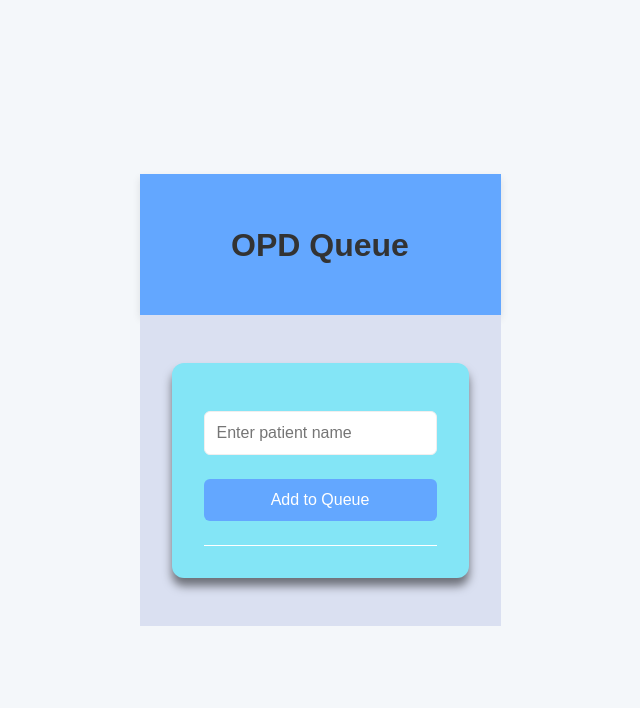
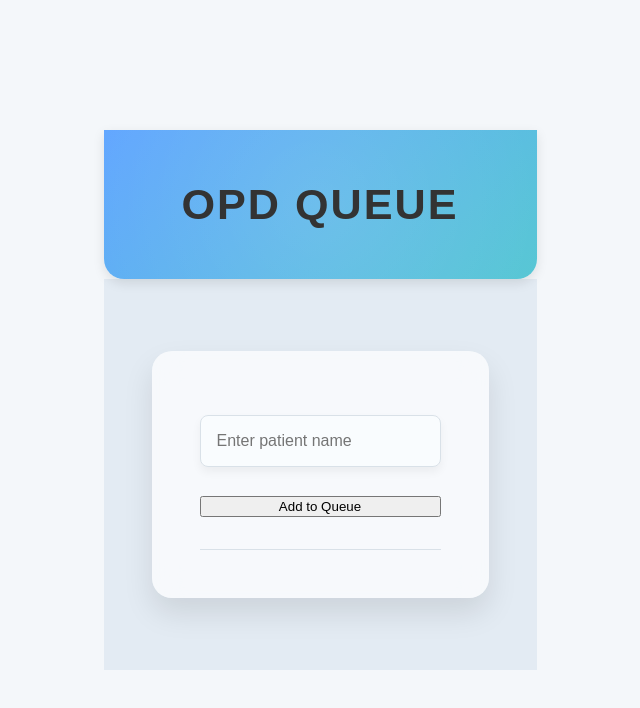
Before and after one commit to Adheroad/SIH_Hospital_MGMT_sys, a React (Create React App) app in the folder env/frontend/: page /OPDqueue in a window 1280 px wide. Shown: the top 708 px of the page, without its empty margins (320-960 px from the left). Built offline with nearby package versions, Linux system fonts and the light colour scheme; the HTML template or start-up script is replaced by a standard one.

Commit message:
modified:   env/frontend/src/OPDqueue.css

```diff
--- a/env/frontend/src/OPDqueue.css
+++ b/env/frontend/src/OPDqueue.css
@@ -1,11 +1,12 @@
 /* Global Styles */
 body {
     font-family: 'Arial', sans-serif;
-    background-color: #fffdfd;
-    margin: 10;
-    padding: 10;
+    background-color: #f0f4f8;
+    margin: 0;
+    padding: 0;
     line-height: 1.6;
-    color: #000000;
+    color: #2e3d49;
+    transition: background-color 0.3s ease, color 0.3s ease;
 }
 
 .container {
@@ -14,46 +15,91 @@ body {
     min-height: 100vh;
 }
 
+/* Header Styling */
 header {
-    background-color: #63a7ff;
-    color: rgb(255, 255, 255);
-    padding: 1.5em 0;
+    background: linear-gradient(135deg, #63a7ff, #57c7d4);
+    color: #ffffff;
+    padding: 2.5em 0;
     text-align: center;
-    box-shadow: 0 4px 8px rgba(0, 0, 0, 0.1);
+    box-shadow: 0 4px 12px rgba(0, 0, 0, 0.1);
+    border-bottom-left-radius: 20px;
+    border-bottom-right-radius: 20px;
+    position: relative;
+    overflow: hidden;
+}
+
+header::before {
+    content: '';
+    position: absolute;
+    top: 0;
+    left: 0;
+    width: 100%;
+    height: 100%;
+    background: radial-gradient(circle, rgba(255, 255, 255, 0.25), transparent);
+    opacity: 0.4;
 }
 
 header h1 {
-    font-size: 2rem;
-    margin: 10;
+    font-size: 2.7rem;
+    margin: 0;
+    letter-spacing: 2px;
+    text-transform: uppercase;
+    position: relative;
+    z-index: 1;
+    animation: slideIn 1s ease-in-out;
 }
 
+/* Keyframes for sliding header text */
+@keyframes slideIn {
+    from {
+        opacity: 0;
+        transform: translateY(-30px);
+    }
+    to {
+        opacity: 1;
+        transform: translateY(0);
+    }
+}
+
+/* Main content area */
 main {
     flex: 1;
     display: flex;
     justify-content: center;
     align-items: center;
-    padding: 2em 1em;
-    background-color: #dae0f1;
+    padding: 3em 1.5em;
+    background-color: #e3ebf3;
 }
 
+/* Glassmorphism style section */
 section {
-    background-color: rgb(131, 229, 246);
-    padding: 2em;
-    margin: 1em;
-    border-radius: 12px;
-    box-shadow: 0 8px 10px rgba(0, 0, 0, 0.5);
-    width: 90%;
-    max-width: 600px;
+    background: rgba(255, 255, 255, 0.7);
+    backdrop-filter: blur(15px);
+    padding: 3em;
+    margin: 1.5em;
+    border-radius: 20px;
+    box-shadow: 0 15px 30px rgba(0, 0, 0, 0.1);
+    width: 100%;
+    max-width: 700px;
+    transition: transform 0.4s ease, box-shadow 0.4s ease;
 }
 
+section:hover {
+    transform: translateY(-12px);
+    box-shadow: 0 20px 40px rgba(0, 0, 0, 0.15);
+}
+
+/* Headings inside the sections */
 h2 {
-    font-size: 1.5rem;
-    margin-top: 10;
-    color: #0f0f0f;
+    font-size: 2rem;
+    margin-bottom: 1.5em;
+    color: #33475b;
     border-bottom: 2px solid #63a7ff;
     padding-bottom: 0.5em;
+    letter-spacing: 0.6px;
 }
 
+/* Form styling */
 form {
     display: flex;
     flex-direction: column;
@@ -61,57 +107,130 @@ form {
 }
 
 input[type="text"] {
-    padding: 0.75em;
-    margin-bottom: 1.5em;
-    border: 1px solid #f1eeee;
-    border-radius: 6px;
+    padding: 1em;
+    margin-bottom: 1.8em;
+    border: 1px solid #d9e1e8;
+    border-radius: 8px;
     font-size: 1rem;
-    transition: border-color 0.3s ease;
+    background-color: #f9fcfe;
+    box-shadow: 0 5px 10px rgba(0, 0, 0, 0.05);
+    transition: border-color 0.3s ease, box-shadow 0.3s ease;
 }
 
 input[type="text"]:focus {
     border-color: #63a7ff;
+    box-shadow: 0 0 10px rgba(99, 167, 255, 0.5);
     outline: none;
 }
 
-button {
-    padding: 0.75em;
-    background-color: #63a7ff;
-    color: white;
+/* Enhanced button styling */
+button.add-to-queue {
+    padding: 0.9em;
+    background-color: #000000; /* Black background */
+    color: white; /* White text */
     border: none;
-    border-radius: 6px;
-    font-size: 1rem;
+    border-radius: 10px;
+    font-size: 1.1rem;
     cursor: pointer;
-    transition: background-color 0.3s ease;
+    position: relative;
+    overflow: hidden;
+    transition: background-color 0.4s ease, transform 0.2s ease;
 }
 
-button:hover {
-    background-color: #63a7ff;
+button.add-to-queue::before {
+    content: '';
+    position: absolute;
+    top: 50%;
+    left: 50%;
+    width: 300%;
+    height: 300%;
+    background: radial-gradient(circle, rgba(255, 255, 255, 0.4), transparent);
+    transition: transform 0.5s ease;
+    transform: translate(-50%, -50%) scale(0);
 }
 
+button.add-to-queue:hover::before {
+    transform: translate(-50%, -50%) scale(1);
+}
+
+button.add-to-queue:hover {
+    background-color: #333333;
+    transform: translateY(-5px);
+}
+
+/* List styling */
 ul {
     list-style-type: none;
     padding: 0;
-    margin: 1.5em 0 0;
-    border-top: 1px solid #ffffff;
+    margin: 2em 0 0;
+    border-top: 1px solid #d9e1e8;
 }
 
 li {
-    padding: 1em 0.5em;
-    border-bottom: 1px solid #ffffff;
-    font-size: 1.1rem;
-    transition: background-color 0.3s ease;
+    padding: 1.3em 1em;
+    border-bottom: 1px solid #d9e1e8;
+    font-size: 1.2rem;
+    transition: background-color 0.3s ease, transform 0.2s ease;
+    color: #4a6071;
 }
 
 li:hover {
-    background-color: #f9f9f9;
+    background-color: #edf5fc;
+    transform: translateX(10px);
 }
 
+/* Footer styling */
 footer {
-    background-color: #329fff;
-    color: rgb(255, 255, 255);
+    background: linear-gradient(135deg, #63a7ff, #57c7d4);
+    color: #ffffff;
     text-align: center;
-    padding: 1.5em 0;
-    font-size: 0.9rem;
-    box-shadow: 0 -4px 8px rgba(255, 255, 255, 0.1);
+    padding: 2em 0;
+    font-size: 1rem;
+    box-shadow: 0 -6px 12px rgba(0, 0, 0, 0.05);
+    border-top-left-radius: 20px;
+    border-top-right-radius: 20px;
+    position: relative;
+    overflow: hidden;
 }
+
+footer::before {
+    content: '';
+    position: absolute;
+    bottom: 0;
+    left: 50%;
+    width: 200%;
+    height: 100%;
+    background: radial-gradient(circle, rgba(255, 255, 255, 0.3), transparent);
+    opacity: 0.2;
+    transform: translateX(-50%);
+}
+
+/* Responsive Design */
+@media (max-width: 768px) {
+    header h1 {
+        font-size: 2.2rem;
+    }
+
+    section {
+        padding: 2em;
+        max-width: 100%;
+    }
+
+    button {
+        font-size: 1rem;
+    }
+}
+
+@media (max-width: 480px) {
+    header h1 {
+        font-size: 1.8rem;
+    }
+
+    section {
+        padding: 1.5em;
+    }
+
+    button {
+        font-size: 0.9rem;
+    }
+}
```
